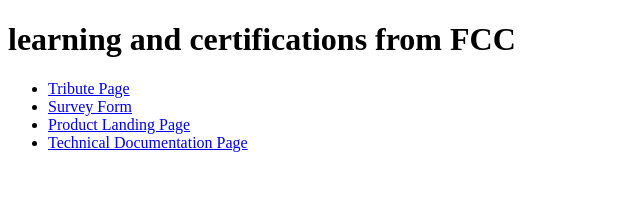
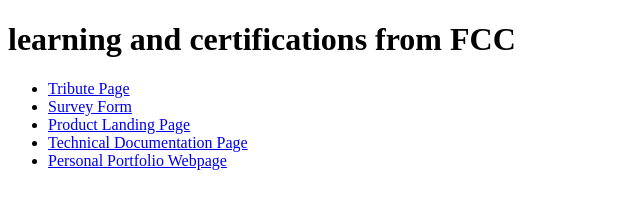
Before and after one commit to NomanGul/freeCodeCamp, a website: page index.html in a window 1280 px wide. Shown: the whole page, without its empty margins (0-640 px from the left). Drawn offline with Linux system fonts and the light colour scheme.

Commit message:
:zap: feat: add Personal portfolio webpage project to landing page and README.md

```diff
--- a/index.html
+++ b/index.html
@@ -16,6 +16,9 @@
       <li>
         <a href="./technical-documentation-page/">Technical Documentation Page</a>
       </li>
+      <li>
+        <a href="./personal-portfolio-webpage/">Personal Portfolio Webpage</a>
+      </li>
     </ul>
   </body>
 </html>
```
Also changed, not shown: README.md.
